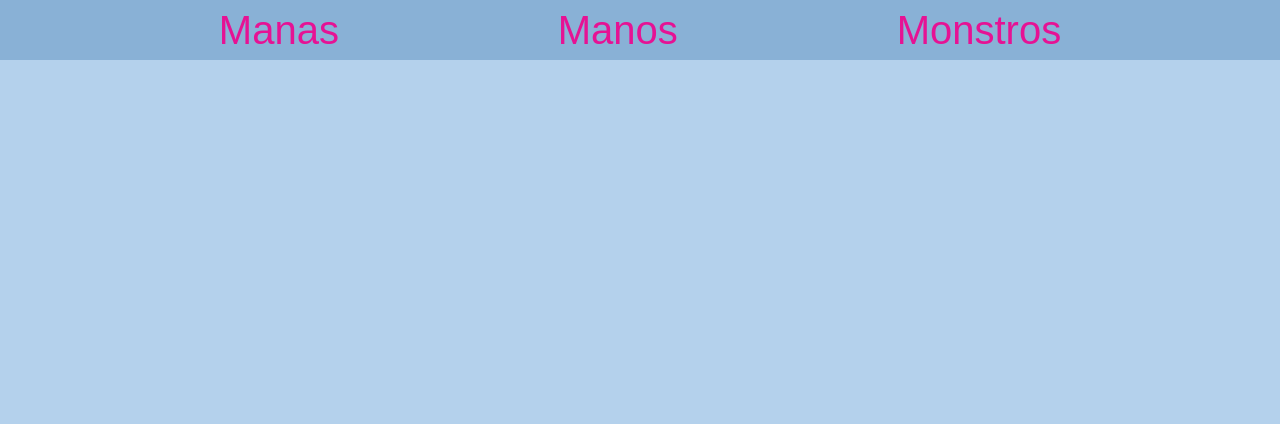
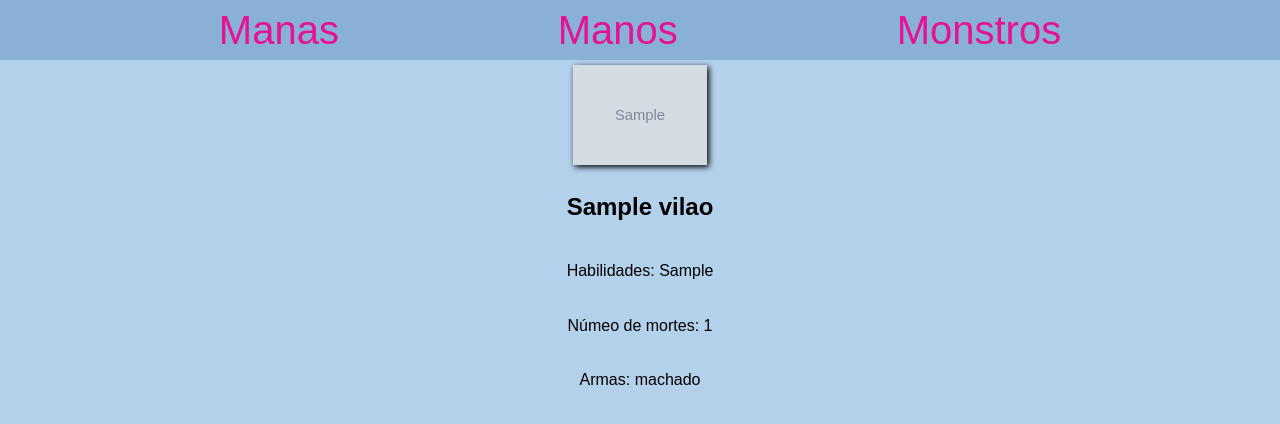
Before and after one commit to amiltonalmeida/502-viloes, a Django app: page / in a window 1280 px wide. Shown: the top 424 px of the page. Run offline with Django 3.2, Linux system fonts and the light colour scheme; tables that the repository leaves empty hold one stand-in row (Sample ...).

Commit message:
Arrumar os vilões no site

```diff
--- a/app/models.py
+++ b/app/models.py
@@ -34,3 +34,6 @@ class Vilao(models.Model):
     nivel_maldade = models.PositiveIntegerField(choices=nivel_valor)
     vivo = models.BooleanField(default=True)
     foto = models.ImageField(upload_to='')
+
+    def __str__(self):
+        return self.nome
--- a/app/static/css/style.css
+++ b/app/static/css/style.css
@@ -15,3 +15,26 @@ nav a{
     text-decoration: none;
     font-size: 30pt;
 }
+section{
+    display: flex;
+    justify-content: center;
+    flex-wrap: wrap;
+}
+.card{
+    display: flex;
+    flex-direction: column;
+    justify-content: space-evenly;
+    align-items: center;
+    height: 350px;
+    width: 300px;
+
+}
+.card:hover{
+    box-shadow: 2px 2px 8px black;
+    border-radius: 5px;
+    cursor: pointer;
+}
+img{
+    height: 100px;
+    box-shadow: 2px 2px 6px black;
+}
--- a/app/templates/index.html
+++ b/app/templates/index.html
@@ -15,5 +15,18 @@
         <a href="">Manos</a>
         <a href="">Monstros</a>
     </nav>
+    <section>
+    {% for vilao in viloes %}
+    <div class='card'>
+        <div>
+            <img src="{{vilao.foto.url}}" alt="">
+        </div>
+        <h2>{{vilao.nome}}</h2>
+        <p>Habilidades: {{vilao.habilidades}}</p>
+        <p>Númeo de mortes: {{vilao.mortes}}</p>
+        <p>Armas: {{vilao.armas}}</p>
+    </div>
+    {% endfor %}
+    </section>
 </body>
 </html>
--- a/app/views.py
+++ b/app/views.py
@@ -1,6 +1,8 @@
 from django.shortcuts import render
+from app.models import Vilao
 
 # Create your views here.
 
 def mostrar_index(request):
-    return render(request,'index.html')
+    viloes = Vilao.objects.all()
+    return render(request,'index.html', {'viloes': viloes})
--- a/projeto/urls.py
+++ b/projeto/urls.py
@@ -16,8 +16,10 @@ Including another URLconf
 from django.contrib import admin
 from django.urls import path
 from app import views
+from django.conf.urls.static import static
+from django.conf import settings
 
 urlpatterns = [
     path('admin/', admin.site.urls),
     path('',views.mostrar_index),
-]
+] + static(settings.MEDIA_URL,document_root=settings.MEDIA_ROOT)
```
Also changed, not shown: app/migrations/0002_auto_20190702_1635.py (added), 1 other file.
